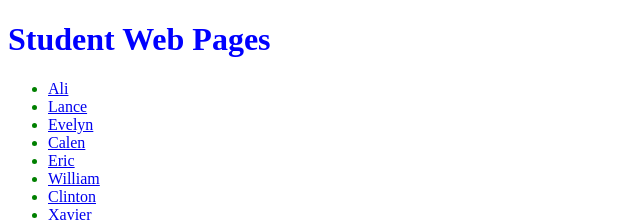
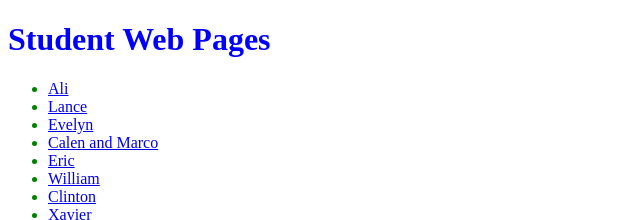
Before and after one commit to DutchRatliff/CS-HCP, a plain HTML site: page index.html in a window 1280 px wide. Shown: the top 220 px of the page, 0-640 px from the left. Drawn offline with Linux system fonts and the light colour scheme.

Commit message:
Update index.html

```diff
--- a/index.html
+++ b/index.html
@@ -15,7 +15,7 @@
     <li><a href="Ali.html" target="_blank">Ali</a></li>
     <li><a href="Lance.html" target="_blank">Lance</a></li>
     <li><a href="Evelyn.html" target="_blank">Evelyn</a></li>
-    <li><a href="Calen.html" target="_blank">Calen</a></li>
+    <li><a href="Calen.html" target="_blank">Calen and Marco</a></li>
     <li><a href="Eric.html" target="_blank">Eric</a></li>
     <li><a href="Liam.html" target="_blank">William</a></li>
     <li><a href="Clinton.html" target="_blank">Clinton</a></li>
```
